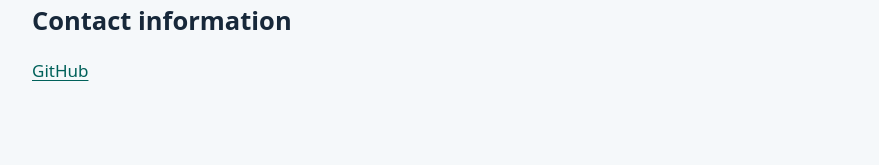
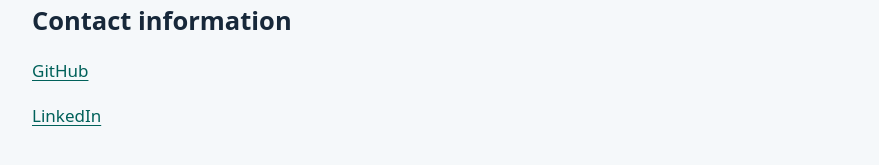
Before and after one commit to 24231735-blip/cybersecurity-portfolio, a Jekyll site: the page built from index.md, in a window 1280 px wide and 900 px high, scrolled down 2575 px. Shown: the part 685-850 px from the top of the window, without its empty margins (200-1079 px from the left). Built offline with Jekyll 4.4.1, drawn with Linux system fonts in a browser that asks for light colours.

Commit message:
Add LinkedIn profile to portfolio contact section

```diff
--- a/index.md
+++ b/index.md
@@ -57,3 +57,5 @@ My next steps are to build a small log-monitoring lab, practise investigating te
 ## Contact information
 
 [GitHub](https://github.com/24231735-blip)
+
+[LinkedIn](https://www.linkedin.com/in/fatimah-abubakar-alfa-140a06207)
```
